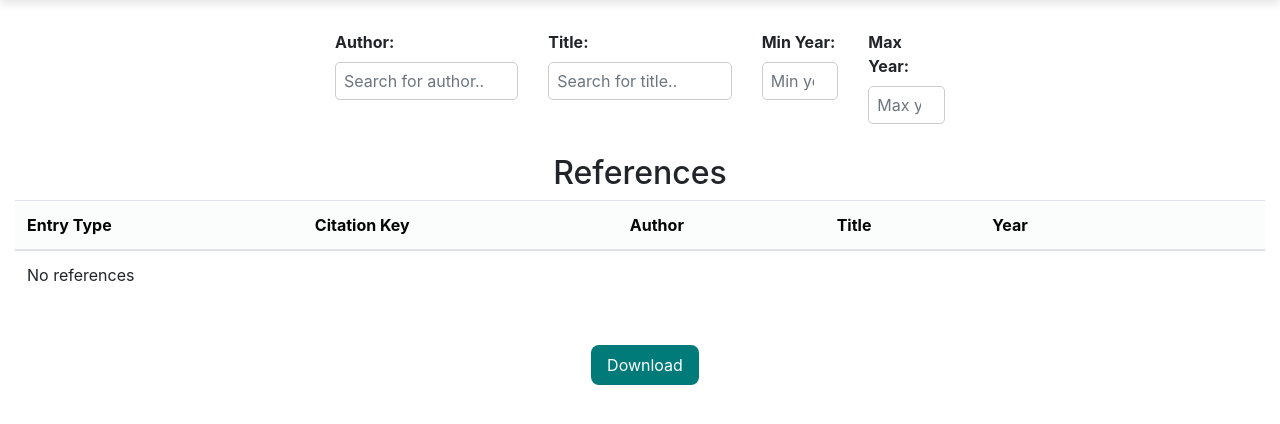
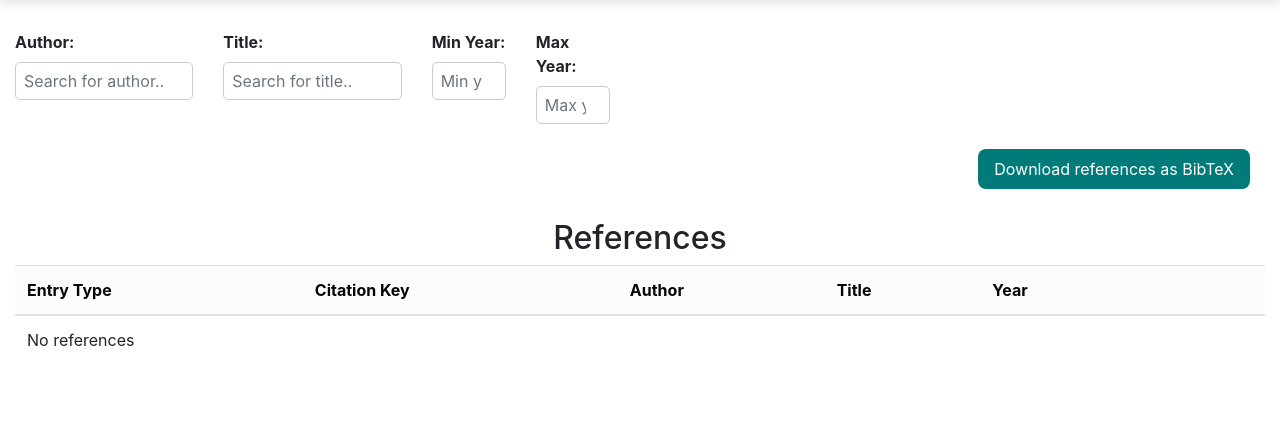
Before and after one commit to ruokokoski/ohtu-miniprojekti, a Flask app: page /references in a window 1280 px wide. Shown: the part 118-542 px from the top of the page. Run offline with Flask 3, Linux system fonts and the light colour scheme; some libraries are stand-ins or nearby versions.

Commit message:
Change validation for title and move download button

```diff
--- a/src/static/scripts.js
+++ b/src/static/scripts.js
@@ -224,7 +224,6 @@ function showFlashMessage(message) {
 
 // Tämä funktio avaa popupin palvelimelta ja välittää result_id:n
 function openPopupFromServer(result_id) {
-    // Lähetetään AJAX-pyyntö, jossa mukana result_id
     fetch('/popup_new_search_reference/' + result_id)
         .then(response => response.text())
         .then(data => {
--- a/src/static/style.css
+++ b/src/static/style.css
@@ -23,6 +23,22 @@
     color: #fff;
     border-color: #055f7a;
     border-radius: 8px;
+}
+
+/* List-sivun painikeet*/
+.row.justify-content-start {
+    display: flex;
+    justify-content: flex-start;
+    width: 100%;
+    margin-bottom: 20px;
+}
+
+
+.row.justify-content-end {
+    display: flex;
+    justify-content: flex-end;
+    width: 100%;
+    margin-top: 25px;
 }
 
 
--- a/src/templates/list_references.html
+++ b/src/templates/list_references.html
@@ -5,7 +5,8 @@
 {% block body %}
 <script>document.getElementById("nav_references").classList.toggle("active")</script>
 <div class="container-fluid text-center">
-    <div class="row justify-content-center" style="text-align: left;">
+    <!-- Hakukentät vasemmalle -->
+    <div class="row justify-content-start" style="text-align: left;">
         <div class="col-2">
             <label for="search_author"><b>Author:</b></label>
             <input type="text" class="form-control" id="search_author" onkeyup="filterTable()" placeholder="Search for author..">
@@ -15,7 +16,6 @@
             <input type="text" class="form-control" id="search_title" onkeyup="filterTable()" placeholder="Search for title..">
         </div>
         <div class="col-1">
-
             <label for="filter_year"><b>Min Year:</b></label>
             <input type="number" class="form-control" id="min_year" onkeyup="filterTable()" placeholder="Min year...">
         </div>
@@ -25,6 +25,12 @@
         </div>
     </div>
 
+    <!-- Painike oikealle -->
+    <div class="row justify-content-end" style="margin-top: 25px;">
+        <button class="btn btn-primary" onclick="downloadReferences()">Download references as BibTeX</button>
+    </div>
+
+    <!-- Taulukko -->
     <div class="row justify-content-center">
         <div class="col">
             <h2>References</h2>
@@ -82,10 +88,5 @@
             </div>
         </div>
     </div>
-    <div class="row" style="display: flex; justify-content: center; margin-top: 25px;">
-        <button class="btn btn-primary" onclick="downloadReferences()">Download</button>
-    </div>
-        </a>
-    </div>
 </div>
 {% endblock %}
--- a/src/util.py
+++ b/src/util.py
@@ -103,8 +103,8 @@ def validate_author(reference):
 def validate_title(reference):
     if len(reference['title']) < 2:
         raise UserInputError("Title must be at least 2 characters long.")
-    if len(reference['title']) > 100:
-        raise UserInputError("Title must be under 100 characters long.")
+    if len(reference['title']) > 250:
+        raise UserInputError("Title must be under 250 characters long.")
 
 def validate_year(reference):
     if not reference['year'].isdigit() or not 1000 <= int(reference['year']) <= 9999:
```
Also changed, not shown: src/tests/references_test.py (+2 -2 lines).
